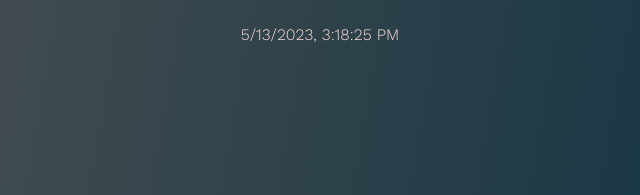
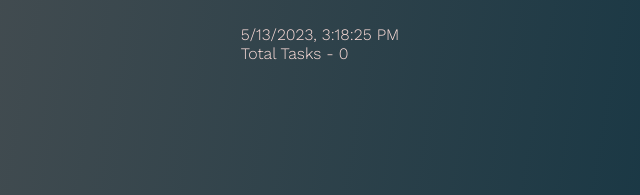
Before and after one commit to abhi3566/frontend-todo, a plain HTML site: page index.html in a window 1280 px wide. Shown: the part 326-521 px from the top of the page, 320-960 px from the left. Drawn offline with nearby package versions, Linux system fonts and the light colour scheme.

Commit message:
major change css total task

```diff
--- a/index.html
+++ b/index.html
@@ -39,6 +39,11 @@
         <p><span id="datetime"></span></p>
     </div>
 
+    <!-- div to display total number of tasks , completed tasks and pending tasks -->
+    <div>
+        <p>Total Tasks - <span id="totalTasks"></span></p>
+    </div>
+
   <div id="myUnOrdList">
         <ul class="todo-list">
         </ul>
--- a/index.js
+++ b/index.js
@@ -61,7 +61,7 @@ function addToDo(event) {
         // CLearing the input;
         toDoInput.value = '';
     }
-
+    totalTasks();
 }
 
 
@@ -91,6 +91,7 @@ function deletecheck(event){
         item.parentElement.classList.toggle("completed");
     }
 
+    totalTasks();
 
 }
 
@@ -202,3 +203,13 @@ function changeTheme(color) {
 
 var dt = new Date();
 document.getElementById("datetime").innerHTML = dt.toLocaleString();
+
+// display total tasks
+function totalTasks() {
+    let todos = localStorage.getItem('todos') || '[]'; // Get the todos array from localStorage or initialize it as an empty array
+  let totalTask = JSON.parse(todos).length; // Parse the JSON string and get the length of the todos array
+  console.log(totalTask);
+  document.getElementById("totalTasks").innerHTML = totalTask;
+ }
+
+ totalTasks();
--- a/styles.css
+++ b/styles.css
@@ -34,7 +34,7 @@ body {
   transition: 0.3s linear;
 }
 
-#header, #form, #datetime {
+#header, #form, #datetime #totalTasks {
   margin: 0 1rem;
   min-height: 10vh;
   width: 100%;
```
